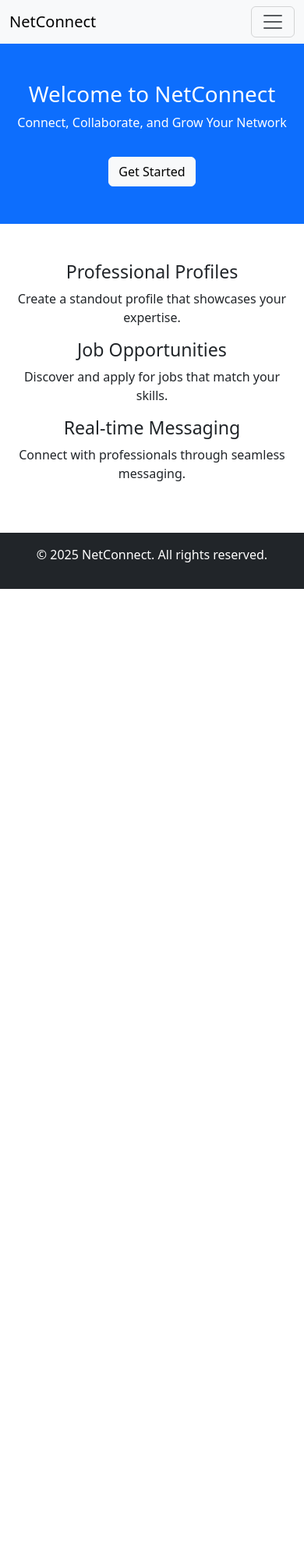
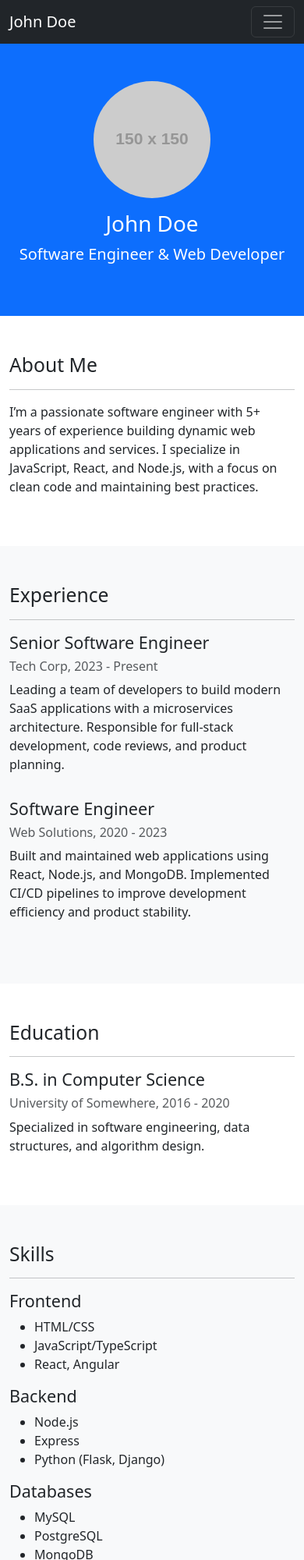
Before and after one commit to shavit1/Personal, a website: page public/index.html in a window 390 px wide. Shown: the top 2000 px of the page at 78% size. Before the commit the page ends 844 px from the top, so only its background shows below. Drawn offline with nearby package versions, Linux system fonts and the light colour scheme; placeholder pictures from the web are drawn by us.

Commit message:
Update index.html

```diff
--- a/public/index.html
+++ b/public/index.html
@@ -1,75 +1,201 @@
 <!DOCTYPE html>
 <html lang="en">
 <head>
-    <meta charset="UTF-8">
-    <meta name="viewport" content="width=device-width, initial-scale=1.0">
-    <title>Social Networking Platform</title>
-    <link href="https://cdn.jsdelivr.net/npm/bootstrap@5.3.0/dist/css/bootstrap.min.css" rel="stylesheet">
-    <link rel="stylesheet" href="styles.css">
+  <meta charset="UTF-8" />
+  <meta name="viewport" content="width=device-width, initial-scale=1.0"/>
+  <title>John Doe - Professional Profile</title>
+
+  <!-- Bootstrap CSS -->
+  <link
+    rel="stylesheet"
+    href="https://cdn.jsdelivr.net/npm/bootstrap@5.3.0/dist/css/bootstrap.min.css"
+  />
+
+  <!-- Custom CSS -->
+  <link rel="stylesheet" href="styles.css" />
 </head>
 <body>
-    <!-- Navbar -->
-    <nav class="navbar navbar-expand-lg navbar-light bg-light">
+  <!-- Navigation -->
+  <nav class="navbar navbar-expand-lg navbar-dark bg-dark">
     <div class="container">
-            <a class="navbar-brand" href="#">NetConnect</a>
-            <button class="navbar-toggler" type="button" data-bs-toggle="collapse" data-bs-target="#navbarNav">
+      <a class="navbar-brand" href="#">John Doe</a>
+      <button
+        class="navbar-toggler"
+        type="button"
+        data-bs-toggle="collapse"
+        data-bs-target="#navbarNav"
+      >
         <span class="navbar-toggler-icon"></span>
       </button>
+
       <div class="collapse navbar-collapse" id="navbarNav">
         <ul class="navbar-nav ms-auto">
           <li class="nav-item">
-                        <a class="nav-link" href="#">Home</a>
+            <a class="nav-link" href="#about">About</a>
           </li>
           <li class="nav-item">
-                        <a class="nav-link" href="#profile">Profile</a>
+            <a class="nav-link" href="#experience">Experience</a>
           </li>
           <li class="nav-item">
-                        <a class="nav-link" href="#jobs">Jobs</a>
+            <a class="nav-link" href="#education">Education</a>
           </li>
           <li class="nav-item">
-                        <a class="nav-link" href="#messages">Messages</a>
+            <a class="nav-link" href="#skills">Skills</a>
+          </li>
+          <li class="nav-item">
+            <a class="nav-link" href="#contact">Contact</a>
           </li>
         </ul>
       </div>
     </div>
   </nav>
 
-    <!-- Hero Section -->
-    <section class="hero bg-primary text-white text-center py-5">
+  <!-- Header / Hero Section -->
+  <header class="bg-primary text-white text-center py-5">
     <div class="container">
-            <h1>Welcome to NetConnect</h1>
-            <p>Connect, Collaborate, and Grow Your Network</p>
-            <a href="#" class="btn btn-light mt-3">Get Started</a>
+      <img
+        src="https://via.placeholder.com/150"
+        alt="Profile Picture"
+        class="rounded-circle mb-3"
+      />
+      <h1>John Doe</h1>
+      <p class="lead">Software Engineer &amp; Web Developer</p>
+    </div>
+  </header>
+
+  <!-- About Section -->
+  <section class="py-5" id="about">
+    <div class="container">
+      <h2>About Me</h2>
+      <hr />
+      <p>
+        I’m a passionate software engineer with 5+ years of experience
+        building dynamic web applications and services. I specialize in
+        JavaScript, React, and Node.js, with a focus on clean code and
+        maintaining best practices.
+      </p>
     </div>
   </section>
 
-    <!-- Features Section -->
-    <section class="features py-5">
-        <div class="container text-center">
+  <!-- Experience Section -->
+  <section class="py-5 bg-light" id="experience">
+    <div class="container">
+      <h2>Experience</h2>
+      <hr />
+
       <div class="row">
-                <div class="col-md-4">
-                    <h3>Professional Profiles</h3>
-                    <p>Create a standout profile that showcases your expertise.</p>
+        <div class="col-md-6 mb-3">
+          <h4>Senior Software Engineer</h4>
+          <h6 class="text-muted">Tech Corp, 2023 - Present</h6>
+          <p>
+            Leading a team of developers to build modern SaaS applications
+            with a microservices architecture. Responsible for full-stack
+            development, code reviews, and product planning.
+          </p>
         </div>
-                <div class="col-md-4">
-                    <h3>Job Opportunities</h3>
-                    <p>Discover and apply for jobs that match your skills.</p>
-                </div>
-                <div class="col-md-4">
-                    <h3>Real-time Messaging</h3>
-                    <p>Connect with professionals through seamless messaging.</p>
+
+        <div class="col-md-6 mb-3">
+          <h4>Software Engineer</h4>
+          <h6 class="text-muted">Web Solutions, 2020 - 2023</h6>
+          <p>
+            Built and maintained web applications using React, Node.js,
+            and MongoDB. Implemented CI/CD pipelines to improve development
+            efficiency and product stability.
+          </p>
         </div>
       </div>
     </div>
   </section>
 
+  <!-- Education Section -->
+  <section class="py-5" id="education">
+    <div class="container">
+      <h2>Education</h2>
+      <hr />
+
+      <h4>B.S. in Computer Science</h4>
+      <h6 class="text-muted">University of Somewhere, 2016 - 2020</h6>
+      <p>
+        Specialized in software engineering, data structures, and
+        algorithm design.
+      </p>
+    </div>
+  </section>
+
+  <!-- Skills Section -->
+  <section class="py-5 bg-light" id="skills">
+    <div class="container">
+      <h2>Skills</h2>
+      <hr />
+
+      <div class="row">
+        <div class="col-md-3">
+          <h4>Frontend</h4>
+          <ul>
+            <li>HTML/CSS</li>
+            <li>JavaScript/TypeScript</li>
+            <li>React, Angular</li>
+          </ul>
+        </div>
+
+        <div class="col-md-3">
+          <h4>Backend</h4>
+          <ul>
+            <li>Node.js</li>
+            <li>Express</li>
+            <li>Python (Flask, Django)</li>
+          </ul>
+        </div>
+
+        <div class="col-md-3">
+          <h4>Databases</h4>
+          <ul>
+            <li>MySQL</li>
+            <li>PostgreSQL</li>
+            <li>MongoDB</li>
+          </ul>
+        </div>
+
+        <div class="col-md-3">
+          <h4>Tools &amp; Processes</h4>
+          <ul>
+            <li>Git, GitHub</li>
+            <li>Docker</li>
+            <li>CI/CD (Jenkins, GitHub Actions)</li>
+          </ul>
+        </div>
+      </div>
+    </div>
+  </section>
+
+  <!-- Contact Section -->
+  <section class="py-5" id="contact">
+    <div class="container">
+      <h2>Contact</h2>
+      <hr />
+      <p>
+        Interested in working together? Feel free to reach out through
+        any of the platforms below.
+      </p>
+
+      <ul class="list-unstyled">
+        <li><strong>Email:</strong> <a href="mailto:johndoe@gmail.com">johndoe@gmail.com</a></li>
+        <li><strong>LinkedIn:</strong> <a href="https://linkedin.com/in/johndoe">linkedin.com/in/johndoe</a></li>
+        <li><strong>GitHub:</strong> <a href="https://github.com/johndoe">github.com/johndoe</a></li>
+      </ul>
+    </div>
+  </section>
+
   <!-- Footer -->
-    <footer class="bg-dark text-white py-3">
-        <div class="container text-center">
-            <p>&copy; 2025 NetConnect. All rights reserved.</p>
+  <footer class="bg-dark text-white py-3 text-center">
+    <div class="container">
+      <p>&copy; 2025 John Doe. All rights reserved.</p>
     </div>
   </footer>
 
-    <script src="https://cdn.jsdelivr.net/npm/bootstrap@5.3.0/dist/js/bootstrap.bundle.min.js"></script>
+  <!-- Bootstrap JS (optional, if you need dropdown or other components) -->
+  <script
+    src="https://cdn.jsdelivr.net/npm/bootstrap@5.3.0/dist/js/bootstrap.bundle.min.js">
+  </script>
 </body>
 </html>
```
Lines whose indentation alone changed are shown as unchanged.
